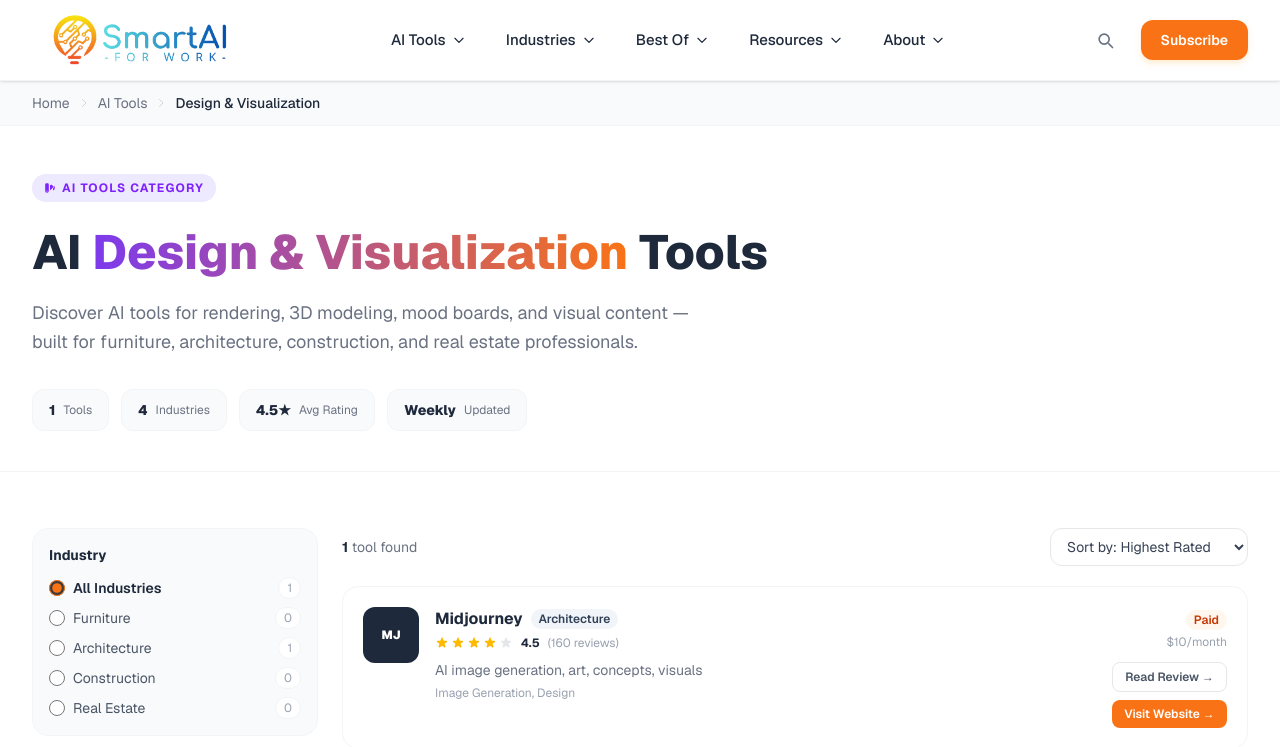
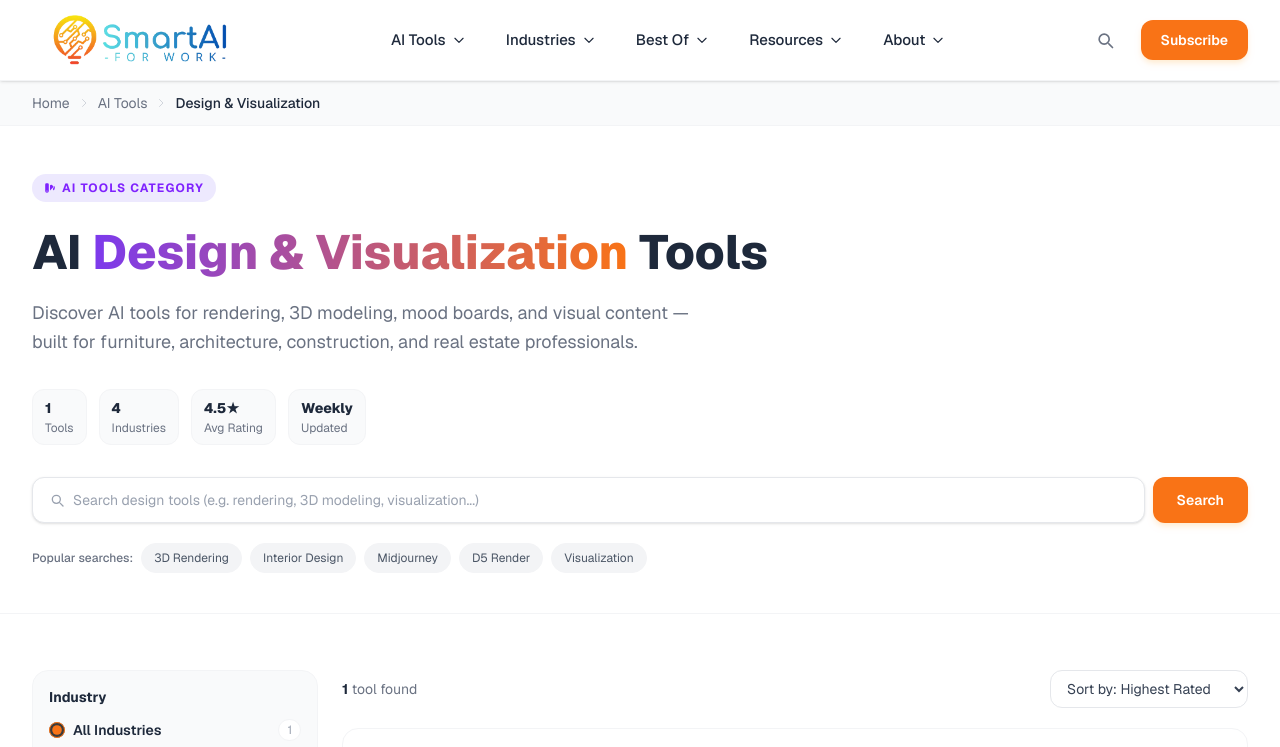
Before and after one commit to tienbaoweb-learn/smart-ai-directory, a Next.js app: page /ai-tools/design in a window 1280 px wide. Shown: the top 747 px of the page. Built offline with nearby package versions, Linux system fonts and the light colour scheme.

Commit message:
add search bar and popular tags to design category hero

```diff
--- a/app/ai-tools/design/page.tsx
+++ b/app/ai-tools/design/page.tsx
@@ -135,7 +135,10 @@
   );
 }
 
+const POPULAR_SEARCHES = ["3D Rendering", "Interior Design", "Midjourney", "D5 Render", "Visualization"];
+
 function HeroSection() {
+  const [searchQuery, setSearchQuery] = useState("");
   const avgRating =
     DESIGN_TOOLS.length > 0
       ? (DESIGN_TOOLS.reduce((sum, t) => sum + t.rating, 0) / DESIGN_TOOLS.length).toFixed(1)
@@ -176,12 +179,47 @@
         </p>
 
         {/* Stat badges */}
-        <div className="flex flex-wrap gap-3">
+        <div className="flex gap-3 mb-8">
           {stats.map((s) => (
-            <div key={s.label} className="flex items-center gap-2 bg-gray-50 border border-gray-100 rounded-xl px-4 py-2.5">
-              <span className="font-extrabold text-[#1E293B] text-sm">{s.value}</span>
-              <span className="text-gray-500 text-xs">{s.label}</span>
+            <div key={s.label} className="flex items-center gap-2 bg-gray-50 border border-gray-100 rounded-xl px-3 py-2">
+              <div className="leading-none">
+                <p className="font-extrabold text-[#1E293B] text-sm">{s.value}</p>
+                <p className="text-gray-500 text-xs mt-0.5">{s.label}</p>
+              </div>
             </div>
+          ))}
+        </div>
+
+        {/* Search bar */}
+        <div className="flex gap-2 mb-5">
+          <div className="flex-1 flex items-center gap-2 bg-white border border-gray-200 rounded-xl px-4 py-3 shadow-sm focus-within:border-orange-300 transition-colors">
+            <svg className="w-4 h-4 text-gray-400 shrink-0" fill="none" stroke="currentColor" strokeWidth={2} viewBox="0 0 24 24">
+              <path strokeLinecap="round" strokeLinejoin="round" d="M21 21l-4.35-4.35M17 11A6 6 0 115 11a6 6 0 0112 0z" />
+            </svg>
+            <input
+              type="text"
+              value={searchQuery}
+              onChange={(e) => setSearchQuery(e.target.value)}
+              placeholder="Search design tools (e.g. rendering, 3D modeling, visualization...)"
+              className="flex-1 text-sm text-gray-700 placeholder-gray-400 bg-transparent focus:outline-none"
+            />
+          </div>
+          <button className="bg-[#F97316] hover:bg-orange-600 text-white font-semibold px-6 py-3 rounded-xl transition-colors text-sm shrink-0 shadow-md shadow-orange-100">
+            Search
+          </button>
+        </div>
+
+        {/* Popular searches */}
+        <div className="flex flex-wrap items-center gap-2">
+          <span className="text-xs text-gray-500 font-medium">Popular searches:</span>
+          {POPULAR_SEARCHES.map((tag) => (
+            <button
+              key={tag}
+              onClick={() => setSearchQuery(tag)}
+              className="text-xs px-3 py-1.5 rounded-full bg-gray-100 hover:bg-orange-50 hover:text-[#F97316] text-gray-600 border border-gray-100 hover:border-orange-200 transition-colors"
+            >
+              {tag}
+            </button>
           ))}
         </div>
       </div>
```
